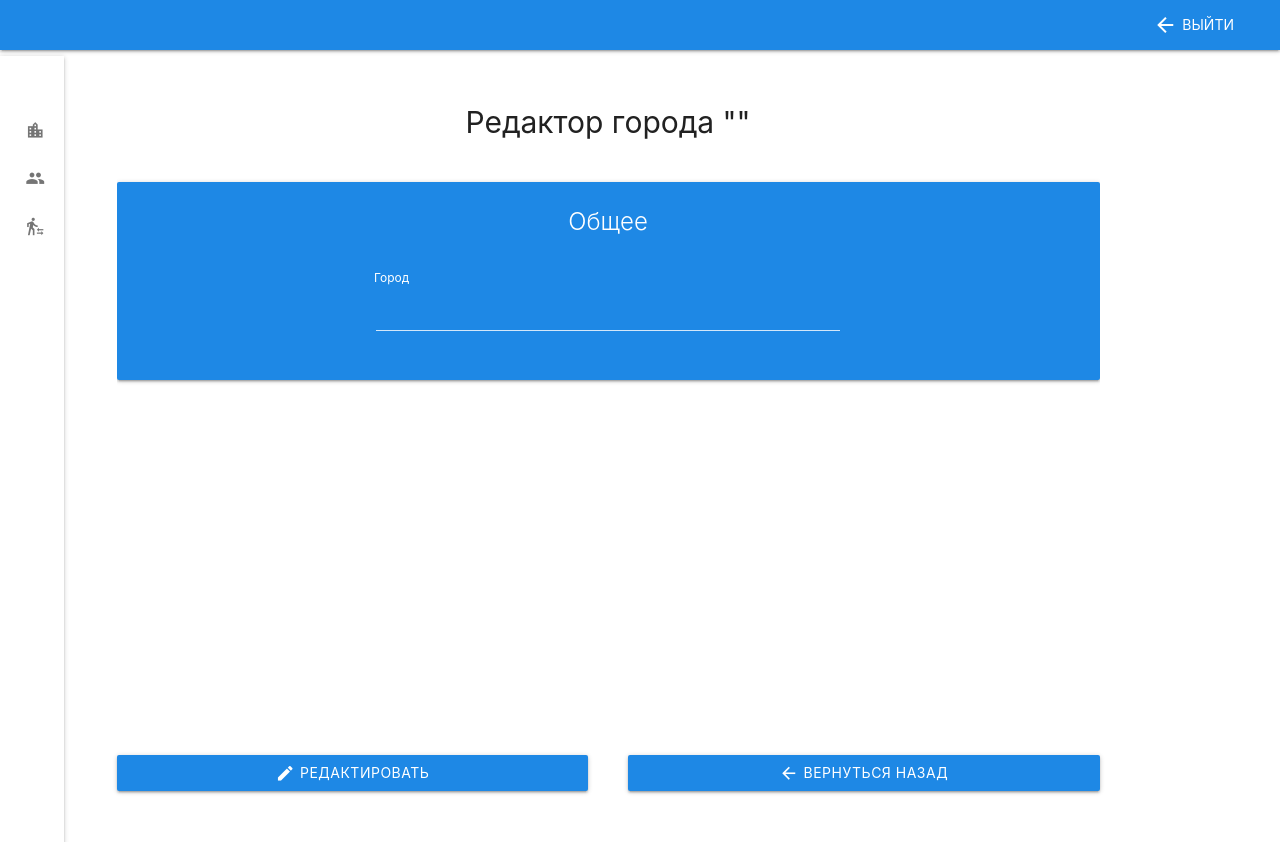
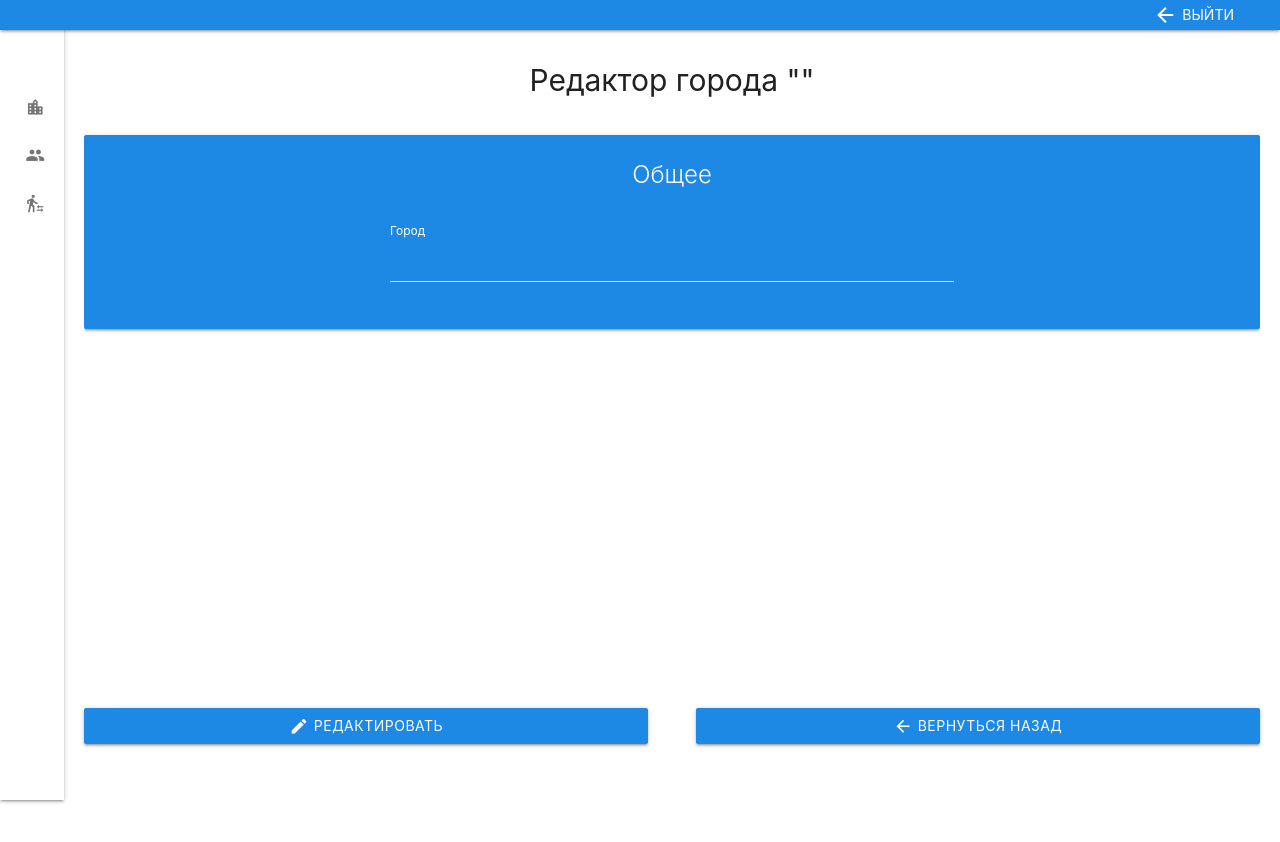
Before and after one commit to SadBarin/pave_erp, a Vue app: page /sites/editor in a window 1280 px wide. Shown: the top 842 px of the page. After the commit the page ends 800 px from the top, so only its background shows below. Built offline with nearby package versions, Linux system fonts and the light colour scheme.

Commit message:
changed the layout

```diff
--- a/src/assets/index.css
+++ b/src/assets/index.css
@@ -1,9 +1,16 @@
+:root {
+  --navbar-height: 6vh;
+  --sidebar-width: 15vw;
+  --padding-top-page: 35px;
+  --page-title-height: 50px;
+}
+
 @font-face {
   font-family: "Material Icons";
   font-style: normal;
   font-weight: 400;
   src: url("MaterialIcons-Regular.eot");
-  /* For IE6-8 */
+  /* For IE 6-8 */
   src: local("Material Icons"), local("MaterialIcons-Regular"), url("MaterialIcons-Regular.woff2") format("woff2"), url("MaterialIcons-Regular.woff") format("woff"), url("MaterialIcons-Regular.ttf") format("truetype");
 }
 
@@ -37,8 +44,7 @@ html, body {
 
 #blue-layout .navbar {
   width: 100%;
-  height: 4vh;
-  min-height: 50px;
+  height: var(--navbar-height);
   padding: 0 2rem;
 
   display: flex;
@@ -53,17 +59,13 @@ html, body {
 }
 
 #blue-layout .app-sidenav {
-  width: 15vw;
-  height: calc(100% + 4vh);
-  padding-top:50px;
+  width: var(--sidebar-width);
+  height: 100%;
+  padding-top: calc(var(--navbar-height) + var(--padding-top-page));
 
-  position:absolute;
-  top:7vh;
-  bottom:0;
+  transition: transform .3s;
 
-  transition:transform .3s;
-
-  z-index:50
+  z-index: 50
 }
 
 #blue-layout .sidenav li>a {
@@ -71,18 +73,16 @@ html, body {
 }
 
 .app-sidenav.open {
-  transform:translateX(0);
+  transform: translateX(0);
 }
 
 #blue-layout .app-page {
-  width: 85vw;
-
-  padding: 3.5rem 3.5rem 1rem;
+  padding-top: var(--navbar-height);
+  padding-left: var(--sidebar-width);
 }
 
 .app-content {
-  padding-top: 4vh;
-  padding-left: 15vw;
+  padding: var(--padding-top-page);
 
   position:relative;
 
@@ -90,7 +90,7 @@ html, body {
 }
 
 .app-content section {
-  height: 70vh;
+  height: 76vh;
 
   overflow-y: auto;
 
@@ -103,7 +103,7 @@ html, body {
 }
 
 .page-title {
-  height: 60px;
+  height: var(--page-title-height);
 
   display: flex;
   justify-content: space-between;
@@ -116,7 +116,6 @@ html, body {
 }
 
 .page-subtitle h4, .page-title {
-  margin-top: 0.5rem;
   margin-bottom: 1.5rem;
 }
 
@@ -190,14 +189,6 @@ html, body {
 
 /*Input*/
 
-#blue-layout .input-field {
-  padding: 2px;
-}
-
-#blue-layout .input-add {
-  width: 270px;
-}
-
 #blue-layout .input-field input:focus + label {
   color: #1e88e5;
 }
@@ -235,11 +226,16 @@ html, body {
 }
 
 @media (max-width: 1300px) {
+  #blue-layout .navbar {
+    height: 30px;
+  }
+
   #blue-layout .app-sidenav {
     width: 5vw;
   }
 
   .app-page {
+    padding: 20px !important;
     width: 95vw;
   }
 
--- a/src/components/employees/EditorEmployees.vue
+++ b/src/components/employees/EditorEmployees.vue
@@ -312,6 +312,14 @@ export default {
 </script>
 
 <style scoped>
+  .app-content section {
+    height: 70vh;
+
+    overflow-y: auto;
+
+    padding-bottom: 15px;
+  }
+
   .editor-title{
     display: flex;
     align-items: center;
--- a/src/components/sites/AddCardSites.vue
+++ b/src/components/sites/AddCardSites.vue
@@ -1,6 +1,6 @@
 <template>
   <form @submit.prevent="submitSites" class="button-container" >
-    <div class="input-field input-field-blue">
+    <div class="input-field input-field-blue input-field-add">
       <input
         class="input-add"
         type="text"
--- a/src/components/sites/EditorSites.vue
+++ b/src/components/sites/EditorSites.vue
@@ -204,6 +204,14 @@ export default {
 </script>
 
 <style scoped>
+  .app-content section {
+    height: 70vh;
+
+    overflow-y: auto;
+
+    padding-bottom: 15px;
+  }
+
   .editor-title{
     display: flex;
     align-items: center;
--- a/src/components/workers/EditorWorkers.vue
+++ b/src/components/workers/EditorWorkers.vue
@@ -572,6 +572,14 @@ export default {
 </script>
 
 <style scoped>
+  .app-content section {
+    height: 70vh;
+
+    overflow-y: auto;
+
+    padding-bottom: 15px;
+  }
+
   .editor-title{
     display: flex;
     align-items: center;
--- a/src/components/workers/SearchWorkers.vue
+++ b/src/components/workers/SearchWorkers.vue
@@ -358,6 +358,14 @@ export default {
 </script>
 
 <style scoped>
+  .app-content section {
+    height: 70vh;
+
+    overflow-y: auto;
+
+    padding-bottom: 15px;
+  }
+
   .editor-title{
     display: flex;
     align-items: center;
```
Lines whose indentation alone changed are shown as unchanged.
